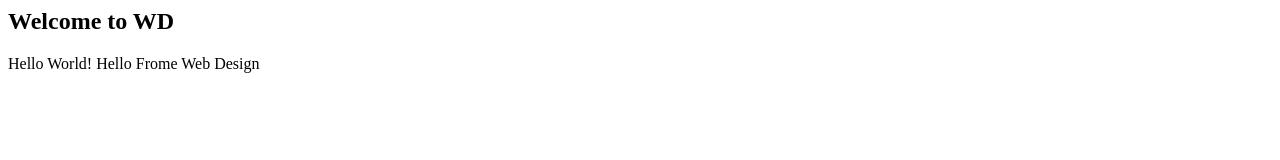
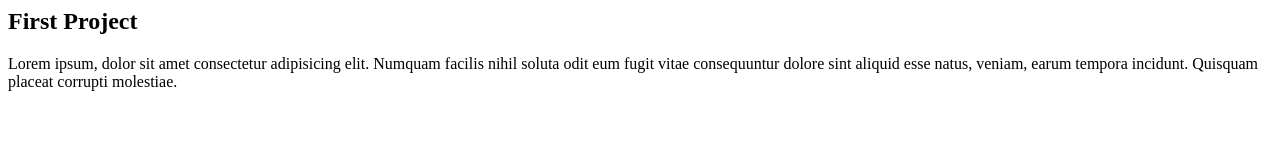
Before and after one commit to vukhoa889/first-project, a plain HTML site: page index.html in a window 1280 px wide. Drawn offline with Linux system fonts and the light colour scheme.

Commit message:
Second Update

```diff
--- a/index.html
+++ b/index.html
@@ -5,7 +5,10 @@
         <title>Hello world</title>
     </head>
     <body>
-        <h2>Welcome to WD</h2>
-        <p>Hello World! Hello Frome Web Design</p>
+        <h2>First Project</h2>
+        <div>
+            Lorem ipsum, dolor sit amet consectetur adipisicing elit. Numquam facilis nihil soluta odit eum fugit vitae consequuntur dolore sint aliquid esse natus, veniam, earum tempora incidunt. Quisquam placeat corrupti molestiae.
+        </div>
+
     </body>
 </html>
```
